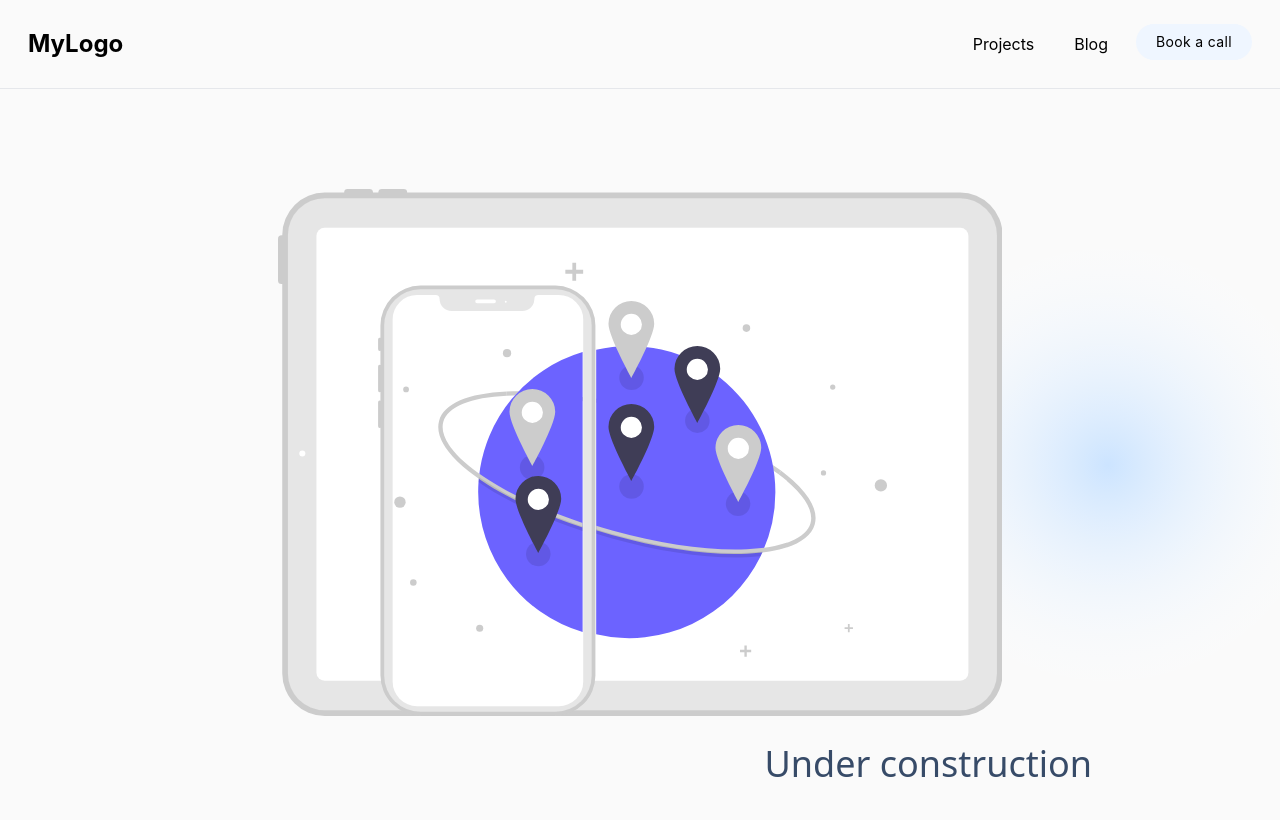
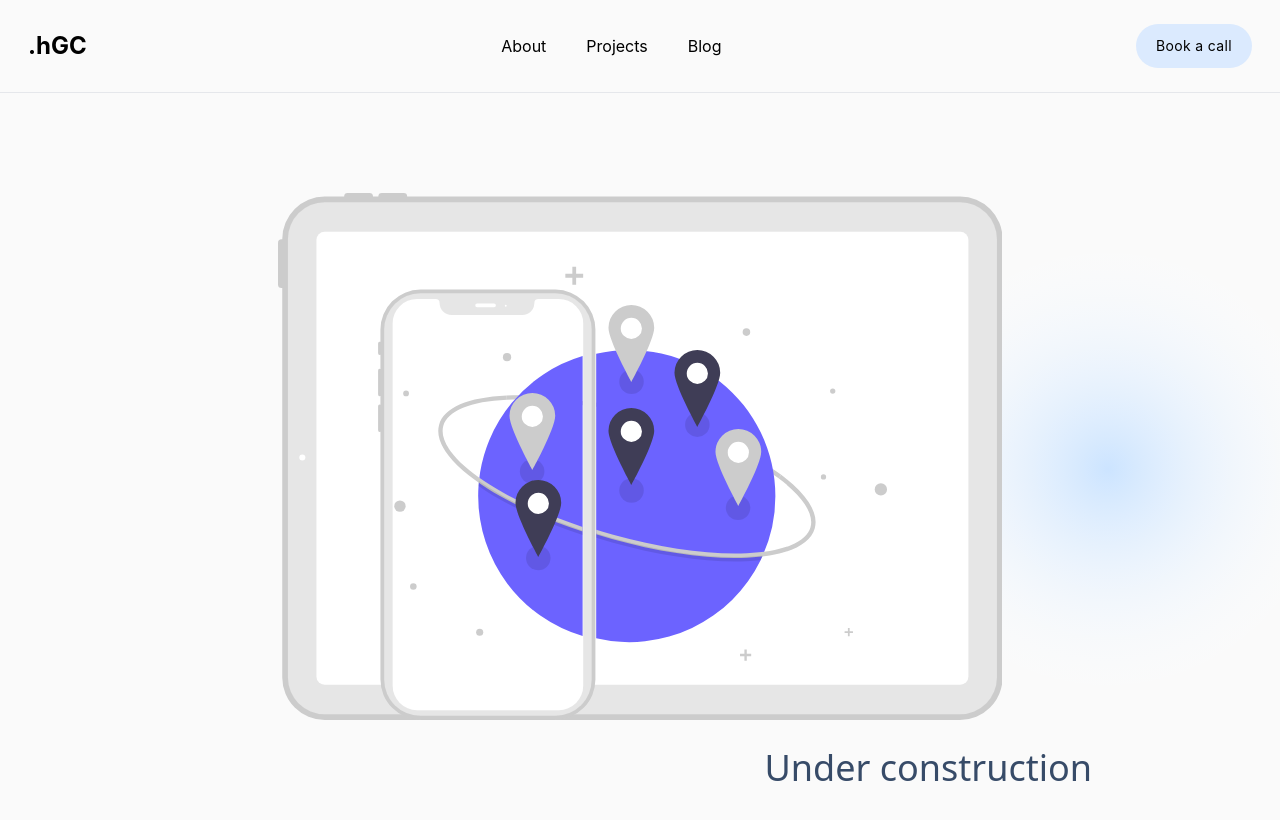
Before and after one commit to henriq4/henriquegc.com, an Astro site: page /blog in a window 1280 px wide. Shown: the top 820 px of the page. Built offline with nearby package versions, Linux system fonts and the light colour scheme; Astro itself is replaced by a stand-in of ours.

Commit message:
chore: adding href links

```diff
--- a/src/components/Header.astro
+++ b/src/components/Header.astro
@@ -1,13 +1,19 @@
 <header x-data="{ open: false }" class="p-4 border-b border-b-gray-200">
   <div class="container mx-auto flex items-center justify-between my-2">
-    <div class="text-2xl font-bold">MyLogo</div>
+    <a href="/"><div class="text-2xl font-bold">.hGC</div></a>
 
     <div class="hidden md:flex space-x-4">
-      <a href="#" class="hover:bg-gray-100 px-3 py-2 rounded">Projects</a>
-      <a href="#" class="hover:bg-gray-100 px-3 py-2 rounded">Blog</a>
+      <a href="/about" class="hover:bg-gray-100 px-3 py-2 rounded">About</a>
+      <a href="/projects" class="hover:bg-gray-100 px-3 py-2 rounded"
+        >Projects</a
+      >
+      <a href="/blog" class="hover:bg-gray-100 px-3 py-2 rounded">Blog</a>
+    </div>
+
+    <div class="hidden md:flex">
       <a href="#">
         <button
-          class="w-1/2 px-5 py-2 text-sm tracking-wide transition-colors duration-200 bg-blue-50 rounded-full shrink-0 sm:w-auto -blue-500 -600"
+          class="w-1/2 px-5 py-3 text-sm tracking-wide transition-colors duration-200 bg-blue-100 rounded-full shrink-0 sm:w-auto -blue-500 -600"
         >
           Book a call
         </button>
```
